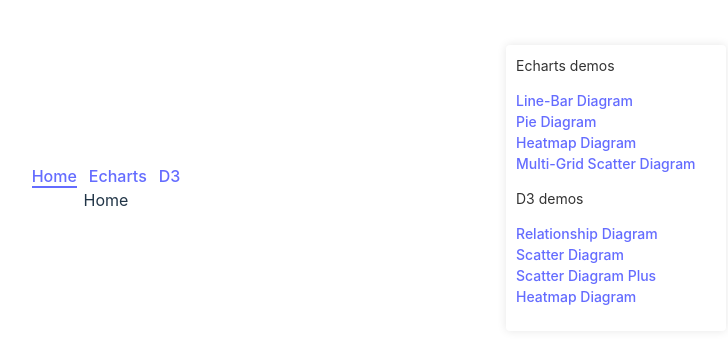
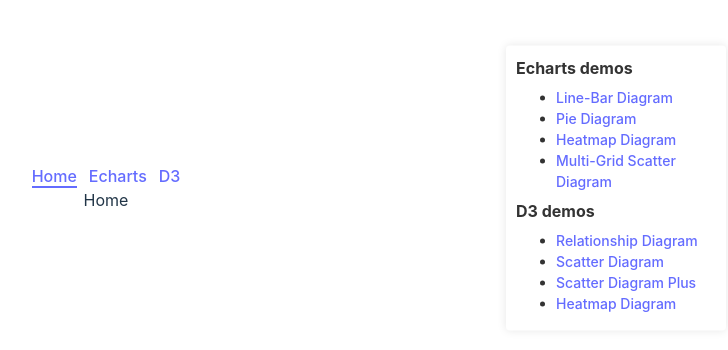
Before and after one commit to zymbth/demo-visualization, a Vue app: page /#/home in a window 1280 px wide. Shown: the part 212-562 px from the top of the page, without its empty margins (534-1262 px from the left). Built offline with nearby package versions, Linux system fonts and the light colour scheme; the HTML template or start-up script is replaced by a standard one.

Commit message:
添加白屏动画；更改侧边栏样式

```diff
--- a/index.html
+++ b/index.html
@@ -1,15 +1,90 @@
-<!doctype html>
+<!DOCTYPE html>
 <html lang="en">
   <head>
     <meta charset="UTF-8" />
     <link rel="icon" type="image/svg+xml" href="/vite.svg" />
     <meta name="viewport" content="width=device-width, initial-scale=1.0" />
-    <title>Vite + Vue</title>
+    <title>Visualization Demos</title>
     <script defer src="https://unpkg.com/echarts@latest/dist/echarts.min.js"></script>
     <script defer src="https://unpkg.com/d3@latest/dist/d3.min.js"></script>
   </head>
   <body>
-    <div id="app"></div>
+    <div id="app">
+      <div id="load">
+        <div>G</div>
+        <div>N</div>
+        <div>I</div>
+        <div>D</div>
+        <div>A</div>
+        <div>O</div>
+        <div>L</div>
+      </div>
+    </div>
     <script type="module" src="/src/main.js"></script>
+    <style>
+      #load {
+        position: absolute;
+        width: 600px;
+        height: 36px;
+        left: 50%;
+        top: 40%;
+        margin-left: -300px;
+        overflow: visible;
+        user-select: none;
+        cursor: default;
+      }
+
+      #load div {
+        position: absolute;
+        width: 20px;
+        height: 36px;
+        opacity: 0;
+        font-family: Helvetica, Arial, sans-serif;
+        animation: move 2s linear infinite;
+        transform: rotate(180deg);
+        color: #35c4f0;
+      }
+
+      #load div:nth-child(2) {
+        animation-delay: 0.2s;
+      }
+      #load div:nth-child(3) {
+        animation-delay: 0.4s;
+      }
+      #load div:nth-child(4) {
+        animation-delay: 0.6s;
+      }
+      #load div:nth-child(5) {
+        animation-delay: 0.8s;
+      }
+      #load div:nth-child(6) {
+        animation-delay: 1s;
+      }
+      #load div:nth-child(7) {
+        animation-delay: 1.2s;
+      }
+
+      @keyframes move {
+        0% {
+          left: 0;
+          opacity: 0;
+        }
+        35% {
+          left: 41%;
+          transform: rotate(0deg);
+          opacity: 1;
+        }
+        65% {
+          left: 59%;
+          transform: rotate(0deg);
+          opacity: 1;
+        }
+        100% {
+          left: 100%;
+          transform: rotate(-180deg);
+          opacity: 0;
+        }
+      }
+    </style>
   </body>
 </html>
--- a/src/layout/sidebar/index.vue
+++ b/src/layout/sidebar/index.vue
@@ -1,38 +1,17 @@
 <script setup>
 import { routes } from '@/router'
+import { resolveRoutePath } from '@/utils/common-methods'
 
-function resolvePath(...paths) {
-  let resolvedPath = ''
-
-  for (let i = 0; i < paths.length; i++) {
-    const path = paths[i]
-
-    if (typeof path !== 'string') {
-      throw new TypeError('All arguments must be strings')
-    }
-
-    if (resolvedPath === '') {
-      resolvedPath = path
-    } else if (path.startsWith('/')) {
-      resolvedPath = path
-    } else {
-      resolvedPath = `${resolvedPath}/${path}`
-    }
-  }
-
-  return resolvedPath
-}
 </script>
 <template>
   <div class="sidebar-wrapper">
-    <div class="menu-lv1" v-for="route in routes.filter(r => r.meta?.isMenu)" :key="route.path">
+    <div v-for="route in routes.filter(r => r.meta?.isMenu)" :key="route.path">
       <label>{{ route.meta?.title }}</label>
-      <ul v-if="route.children.length > 0">
+      <ul class="no-marker" v-if="route.children.length > 0">
         <li
-          class="menu-lv2"
           v-for="subRoute in route.children.filter(r => r.path !== 'index')"
           :key="subRoute.path">
-          <router-link :to="resolvePath(route.path, subRoute.path)">{{
+          <router-link :to="resolveRoutePath(route.path, subRoute.path)">{{
             subRoute.meta?.title || subRoute.path
           }}</router-link>
         </li>
@@ -43,7 +22,7 @@
 <style lang="scss" scoped>
 .sidebar-wrapper {
   width: 200px;
-  max-height: 80vh;
+  max-height: calc(100vh - 2 * var(--nav-height) - 40px); //80vh;
   border-radius: 4px;
   padding: 10px;
   background-color: #fff;
@@ -52,10 +31,14 @@
   line-height: 1.5;
   color: #333;
   text-align: left;
-
-}
-ul {
-  padding-inline-start: 0;
-  list-style-type: none;
+  overflow-y: auto;
+  label {
+    font-weight: bold;
+    font-size: 16px;
+  }
+  ul {
+    margin-block-start: 0.5em;
+    margin-block-end: 0.5em;
+  }
 }
 </style>
--- a/src/styles/index.scss
+++ b/src/styles/index.scss
@@ -4,6 +4,32 @@
 :root {
   --nav-height: 50px;
 }
+
+::-webkit-scrollbar-track-piece {background: #efefef;}
+
+::-webkit-scrollbar{
+  width: 10px !important;
+  height: 10px !important;
+  background:transparent;
+}
+::-webkit-scrollbar:hover {background: rgba(128, 128, 128, 0.2);}
+::-webkit-scrollbar-thumb {
+  border: 1px solid rgba(255, 255, 255, 0.4) !important;
+  background-color: rgba(144,147,153,.3) !important;
+  z-index: 2147483647;
+  border-radius: 12px;
+  -webkit-border-radius: 12px;
+  background-clip: content-box;
+  transition: .3s background-color;
+  cursor: pointer;
+}
+::-webkit-scrollbar-corner {
+  background: rgba(255, 255, 255, 0.3);
+  border: 1px solid transparent
+}
+::-webkit-scrollbar-thumb:hover {background-color: rgba(144,147,153,.5) !important;}
+::-webkit-scrollbar-thumb:active {background-color: rgba(144,147,153,.4) !important}
+::-webkit-scrollbar-corner {background-color: rgba(144,147,153,.15) !important;}
 
 #app {
   position: relative;
@@ -56,3 +82,8 @@
     padding: 6px 4px;
   }
 }
+
+ul.no-marker {
+  padding-inline-start: 0;
+  list-style-type: none;
+}
--- a/src/utils/common-methods.js
+++ b/src/utils/common-methods.js
@@ -140,3 +140,25 @@
     return false
   return arr1.every(p1 => arr2.find(p2 => p1 === p2))
 }
+
+export function resolveRoutePath(...paths) {
+  let resolvedPath = ''
+
+  for (let i = 0; i < paths.length; i++) {
+    const path = paths[i]
+
+    if (typeof path !== 'string') {
+      throw new TypeError('All arguments must be strings')
+    }
+
+    if (resolvedPath === '') {
+      resolvedPath = path
+    } else if (path.startsWith('/')) {
+      resolvedPath = path
+    } else {
+      resolvedPath = `${resolvedPath}/${path}`
+    }
+  }
+
+  return resolvedPath
+}
--- a/src/views/d3/index.vue
+++ b/src/views/d3/index.vue
@@ -1,12 +1,14 @@
-<script setup></script>
+<script setup>
+import { resolveRoutePath } from '@/utils/common-methods'
+</script>
 <template>
-  <ul>
+  <ul class="no-marker">
     <li
       v-for="p in $router.options.routes
         .find(r => r.path === '/d3')
         ?.children.filter(r => r.path !== 'index') ?? []"
       :key="p.path">
-      <router-link :to="p.path">{{ p.meta?.title || p.path }}</router-link>
+      <router-link :to="resolveRoutePath('/d3', p.path)">{{ p.meta?.title || p.path }}</router-link>
     </li>
   </ul>
 </template>
--- a/src/views/echarts/index.vue
+++ b/src/views/echarts/index.vue
@@ -1,12 +1,14 @@
-<script setup></script>
+<script setup>
+import { resolveRoutePath } from '@/utils/common-methods'
+</script>
 <template>
-  <ul>
+  <ul class="no-marker">
     <li
       v-for="p in $router.options.routes
         .find(r => r.path === '/echarts')
         ?.children.filter(r => r.path !== 'index') ?? []"
       :key="p.path">
-      <router-link :to="p.path">{{ p.meta?.title || p.path }}</router-link>
+      <router-link :data-test="p.path" :to="resolveRoutePath('/echarts', p.path)">{{ p.meta?.title || p.path }}</router-link>
     </li>
   </ul>
 </template>
```
